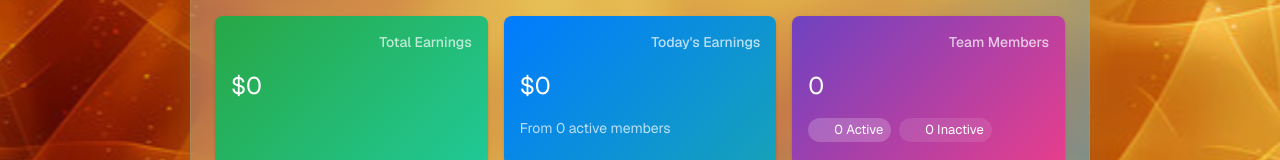
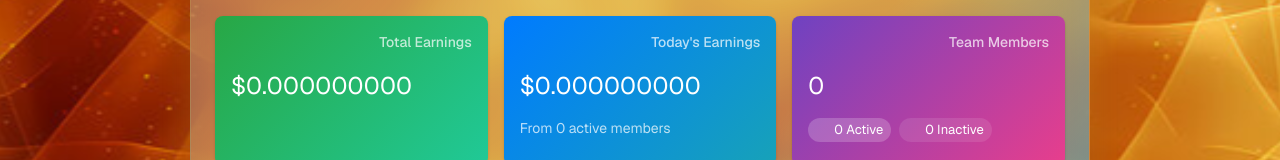
Before and after one commit to luxapientia/Web-Portal, a Next.js app: page /home/team-contribution in a window 1280 px wide. Shown: the part 619-779 px from the top of the page. Built offline with nearby package versions, Linux system fonts and the light colour scheme; no server answers; the database is empty; some icons are missing.

Commit message:
Format earnings display in TeamContributionPage to show nine decimal places for enhanced precision.

```diff
--- a/src/app/home/team-contribution/page.tsx
+++ b/src/app/home/team-contribution/page.tsx
@@ -208,14 +208,14 @@ export default function TeamContributionPage() {
     {
       icon: <TrendingUpIcon sx={{ fontSize: 28 }} />,
       title: "Total Earnings",
-      value: `$${totalEarning}`,
+      value: `$${totalEarning.toFixed(9)}`,
       subtitle: ``,
       gradient: 'linear-gradient(135deg, #28a745 0%, #20c997 100%)'
     },
     {
       icon: <AccountBalanceWalletIcon sx={{ fontSize: 28 }} />,
       title: "Today's Earnings",
-      value: `$${todayEarning}`,
+      value: `$${todayEarning.toFixed(9)}`,
       subtitle: `From ${teamMembers.reduce((acc, team) => acc + team.members.filter(member => member.status === 'active').length, 0)} active members`,
       gradient: 'linear-gradient(135deg, #007bff 0%, #17a2b8 100%)'
     },
```
